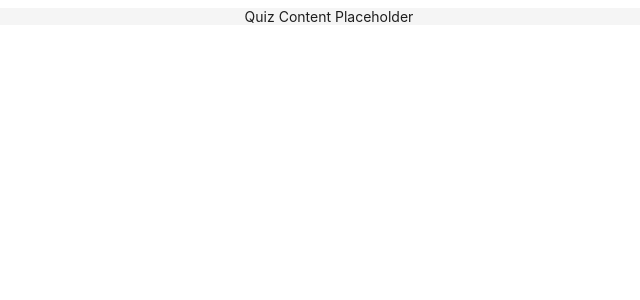
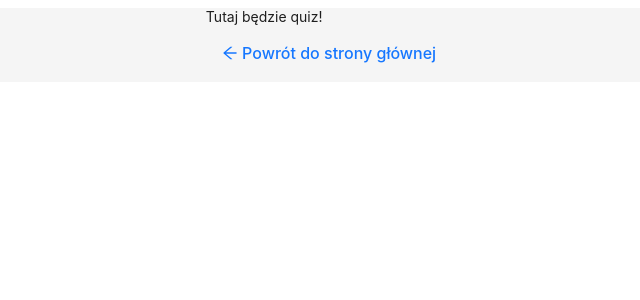
Before and after one commit to JamasterYT/srem-app, a React (Create React App) app: page /quiz in a window 1280 px wide. Shown: the top 300 px of the page, without its empty margins (311-951 px from the left). Built offline with nearby package versions, Linux system fonts and the light colour scheme.

Commit message:
plz work

```diff
--- a/public/index.html
+++ b/public/index.html
@@ -24,7 +24,7 @@
       work correctly both with client-side routing and a non-root public URL.
       Learn how to configure a non-root public URL by running `npm run build`.
     -->
-    <title>Psarskie</title>
+    <title>PsarskiQuiz</title>
   </head>
   <body>
     <noscript>You need to enable JavaScript to run this app.</noscript>
--- a/src/App.jsx
+++ b/src/App.jsx
@@ -22,7 +22,7 @@ const App = () => {
           }}
         >
           <Routes>
-            <Route path="/" element={<HomePage />} />
+            <Route path="/srem-app" element={<HomePage />} />
             <Route path="/wiki" element={<Wiki />} />
             <Route path="/quiz" element={<Quiz />} />
             <Route path="/wiki/:personId" element={<PersonDetail />} />
--- a/src/quiz/Quiz.jsx
+++ b/src/quiz/Quiz.jsx
@@ -1,8 +1,16 @@
 //src\quiz\Quiz.jsx
 import React from "react";
-
+import { Card, Divider, Button } from "antd";
+import { Link } from "react-router-dom";
+import { ArrowLeftOutlined } from "@ant-design/icons";
 const Quiz = () => {
-  return <div>Quiz Content Placeholder</div>;
+  return <div>Tutaj będzie quiz!
+    <Divider>
+        <Link to="/srem-app">
+          <ArrowLeftOutlined /> Powrót do strony głównej
+        </Link>{" "}
+      </Divider>
+  </div>;
 };
 
 export default Quiz;
--- a/src/wiki/Wiki.jsx
+++ b/src/wiki/Wiki.jsx
@@ -26,10 +26,9 @@ const Wiki = () => {
         />
       ))}
       <Divider>
-        <Link to="/">
+        <Link to="/srem-app">
           <ArrowLeftOutlined /> Powrót do strony głównej
         </Link>{" "}
-        {/* Dodane */}
       </Divider>
     </div>
   );
```
Also changed, not shown: src/index.jsx (renamed from src/index.js), 2 other files (tests, documents, lock files or other folders).
